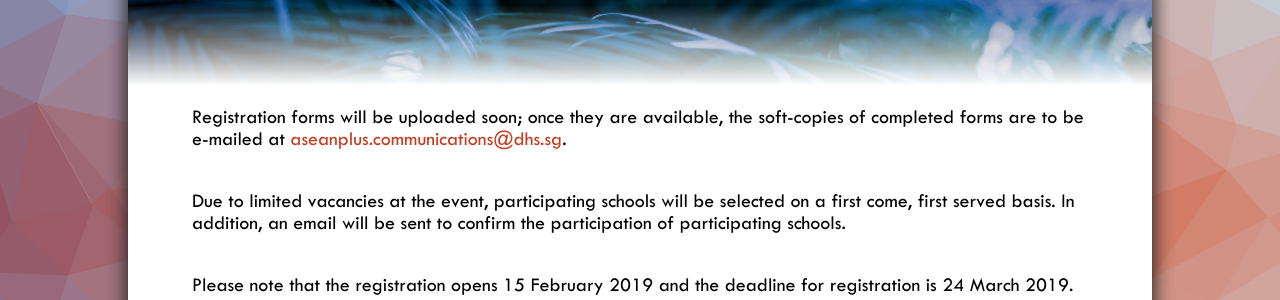
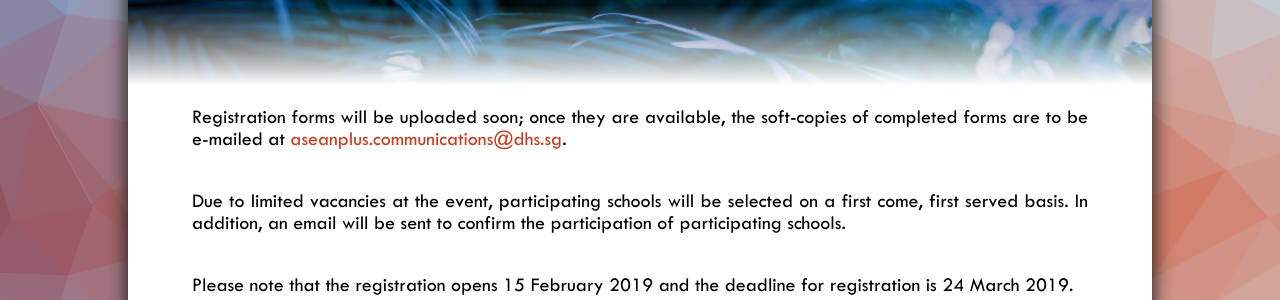
Before and after one commit to kaine119/dhap-2019, a Jekyll site: the page built from registration.md, in a window 1280 px wide. Shown: the part 319-619 px from the top of the page. Built offline with Jekyll 4.4.1, drawn with Linux system fonts in a browser that asks for light colours.

Commit message:
Make paragraphs justified

```diff
--- a/assets/css/content.css
+++ b/assets/css/content.css
@@ -63,6 +63,10 @@ article.content h2 {
     text-align: center;
 }
 
+article.content p {
+    text-align: justify;
+}
+
 article.content a {
     color: var(--accent2);
     text-decoration: underline;
```
